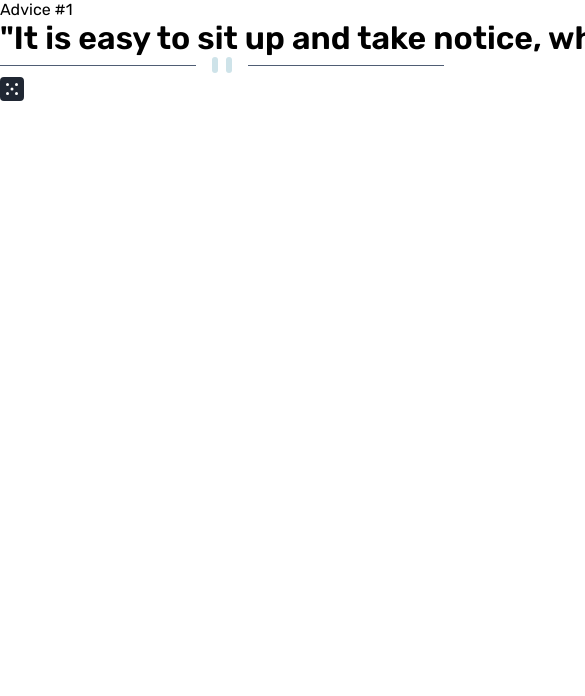
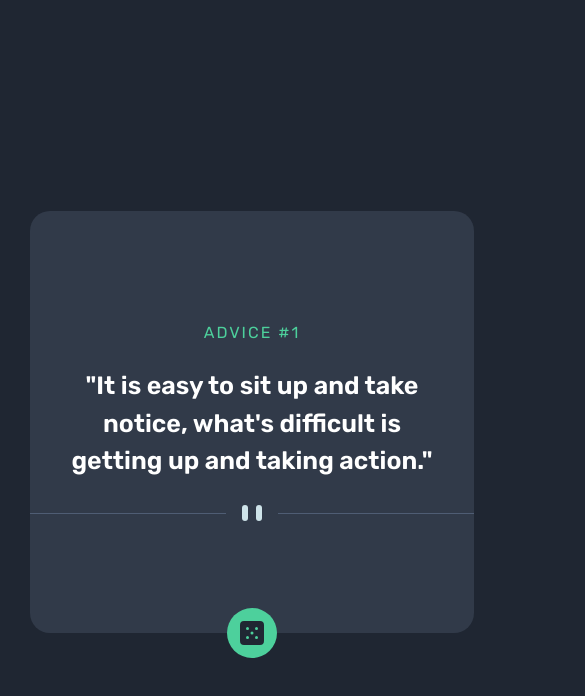
Before and after one commit to jerome310/advice-generator-app, a plain HTML site: page index.html in a window 390 px wide. Shown: the top 696 px of the page, 585 px wide, since content can reach past the window. Drawn offline with Linux system fonts and the light colour scheme.

Commit message:
mobile design mobile version of application

```diff
--- a/index.html
+++ b/index.html
@@ -19,7 +19,7 @@
 
 <body>
   <div class="container">
-    <p class="advice-counter">Advice #1</p>
+    <p>Advice #<span class="advice-counter">1</span></p>
     <h1>"It is easy to sit up and take notice, what's difficult is getting up and taking action."</h1>
     <svg class="line-divider" width="444" height="16" xmlns="http://www.w3.org/2000/svg">
       <g fill="none" fill-rule="evenodd">
--- a/style.css
+++ b/style.css
@@ -7,6 +7,69 @@
     font-family: 'Rubik', sans-serif;
 }
 
+body {
+    background-color: #1F2632;
+}
+
 .container {
-    width: 1440px;
+    min-width: 1440px;
+    background-color: #313A49;
+    display: flex;
+    justify-content: center;
+    align-items: center;
+    flex-direction: column;
+    height: 100vh;
 }
+
+.container p {
+    color: #4DD09C;
+}
+
+.container h1 {
+    font-size: 28px;
+}
+
+/* Tablet Version Size */
+@media screen and (min-width: 800px) {
+    .container {
+        width: 800px;
+        background-color: #48556A;
+    }
+}
+
+/* Mobile Version Size */
+@media screen and (min-width: 375px) {
+    .container {
+        min-width: 375px;
+        position: absolute;
+        top: 25%;
+        height: 50vh;
+        margin: 0 30px;
+        border-radius: 20px;
+    }
+    .container h1 {
+        text-align: center;
+        color: #ffffff;
+        font-size: 25px;
+        padding: 25px 25px;
+        line-height: 150%;
+    }
+
+    .container p {
+        text-transform: uppercase;
+        letter-spacing: 2px;
+    }
+
+   .dice-container {
+     position: absolute;
+     bottom: -6%;
+     background-color: #4DD09C;
+     width: 50px;
+     height: 50px;
+     border-radius: 50%;
+     display: flex;
+     align-items: center;
+     justify-content: center;
+     cursor: pointer;
+   }
+}
```
